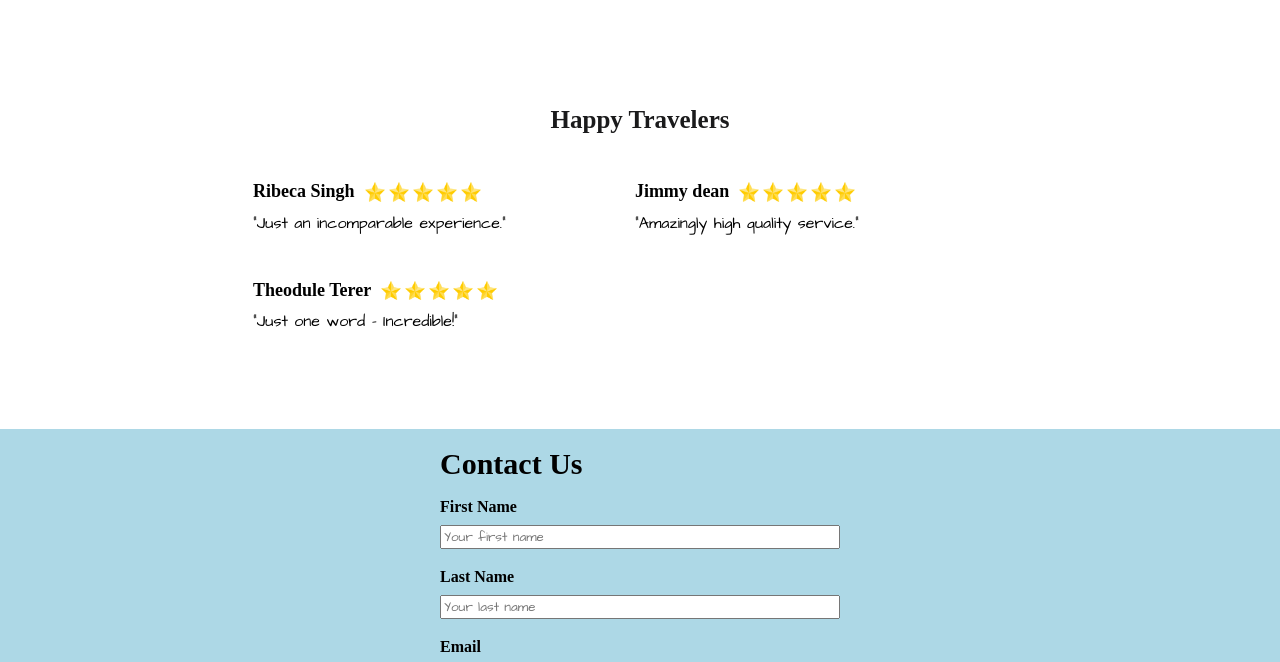
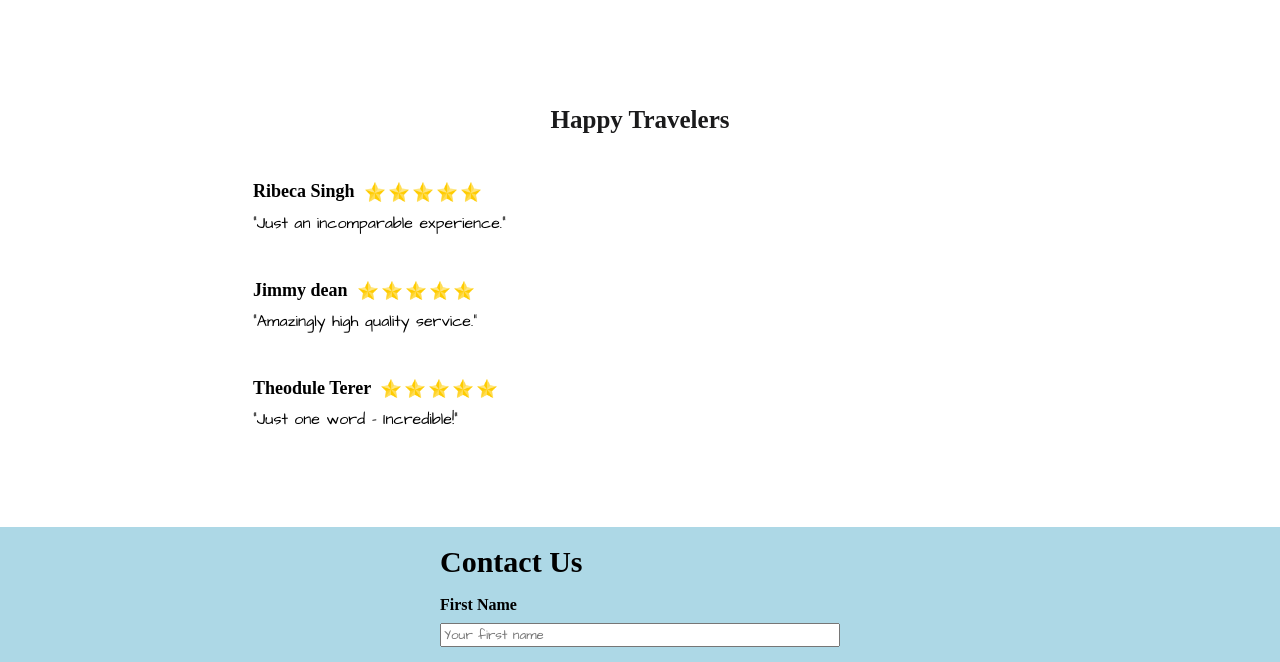
Before and after one commit to nini0m/final-project, a plain HTML site: page index.html in a window 1280 px wide. Shown: the part 2140-2802 px from the top of the page. Drawn offline with Linux system fonts and the light colour scheme; files whose address does not match are found by name; a web font is replaced by a local one.

Commit message:
add responsive

```diff
--- a/css/responsive.css
+++ b/css/responsive.css
@@ -243,6 +243,7 @@
     .section5-div-top{
         display: flex;
         align-items: center;
+        justify-content: center;
     }
     .section6{
         width: 100%;
--- a/index.html
+++ b/index.html
@@ -180,7 +180,7 @@
                     <p class="section5-bottom-p">"Just an incomparable experience."</p>
             </div>
         </div>
-        <div class="review-div">
+        <div class="">
             <div class="section5-div-top">
                 <div class="section5-smalldiv">
                     <p class="section5-p">Jimmy dean</p>
```
